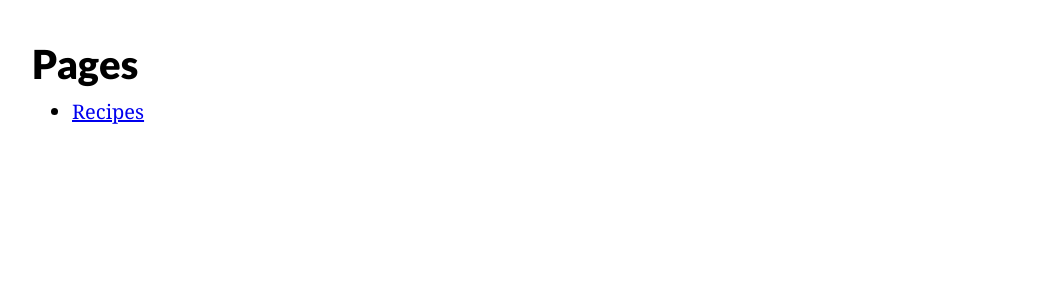
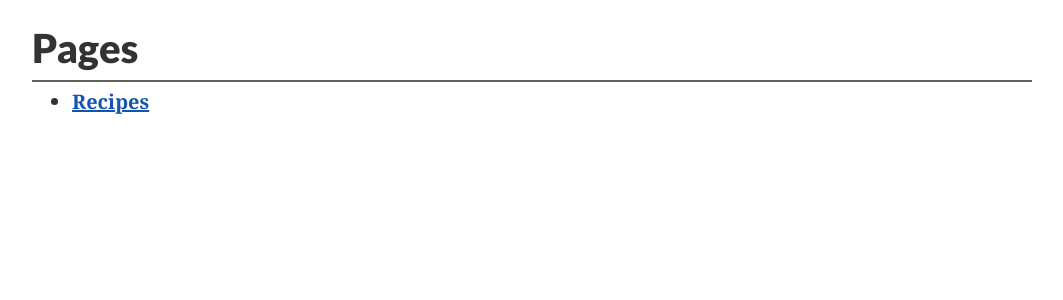
Before and after one commit to bradleyoesch/bradleyoesch.github.io, a Jekyll site: the page built from index.md, in a window 1280 px wide. Shown: the top 300 px of the page, without its empty margins (108-1171 px from the left). Built offline with Jekyll 4.4.1, drawn with Linux system fonts in a browser that asks for light colours; some web fonts are replaced; our own code applies the rules of GitHub Pages for plain Markdown files.

Commit message:
update styles

```diff
--- a/assets/css/style.scss
+++ b/assets/css/style.scss
@@ -132,7 +132,6 @@ sup {
   font-size: 75%;
   line-height: 0;
   position: relative;
-  vertical-align: baseline;
 }
 
 sub {
@@ -367,28 +366,37 @@ body {
     font-size: 20px;
     line-height: 1.6;
     font-family: source-serif-pro, Georgia, Cambria, "Times New Roman", Times, serif;
+    color: #333;
+}
 
-    /**
-     * add some padding to container `<main>`, center with max-width
-     */
-    > main {
-        padding: 2rem;
-        max-width: 1000px;
-        margin: 0 auto;
+/**
+ * add some padding to container `<main>`, center with a max-width
+ */
 
-        /**
-         * remove padding from top h1
-         */
-        > h1:first-of-type {
-            margin-top: 0;
-        }
-    }
+main {
+    padding: 1rem;
+    max-width: 1000px;
+    margin: 0 auto;
 }
+
+
+/**
+ * font and color to all headings
+ */
 
 h1, h2, h3, h4, h5, h6 {
     font-family: "Lato", "Helvetica Neue", Helvetica, Arial, sans-serif;
     font-weight: 900;
     margin: 0;
+}
+
+/**
+ * border and margin to main headings
+ */
+
+h1, h2 {
+    border-bottom: 2px solid #606060;
+    margin-bottom: 0.25rem;
 }
 
 /**
@@ -408,6 +416,23 @@ h1 + h2, h2 + h3, h3 + h4, h4 + h5, h5 + h6 {
 }
 
 /**
+ * override generic anchor colors
+ */
+
+a {
+    color: #1254b2;
+    font-weight: bold;
+
+    &:hover, &:active, &:focus, &:visited {
+        color: #3179b5
+    }
+}
+
+p {
+  margin: .5rem 0;
+}
+
+/**
  * group together heading and list items
  */
 
```
